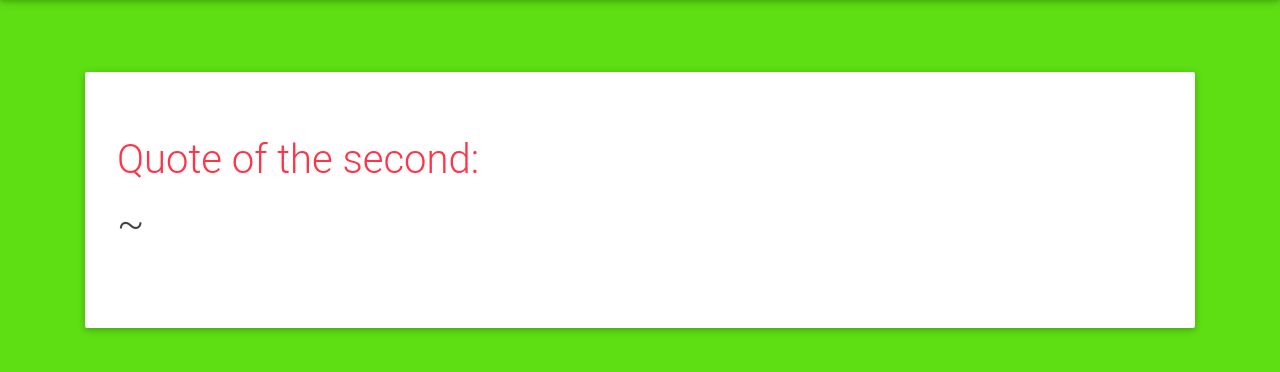
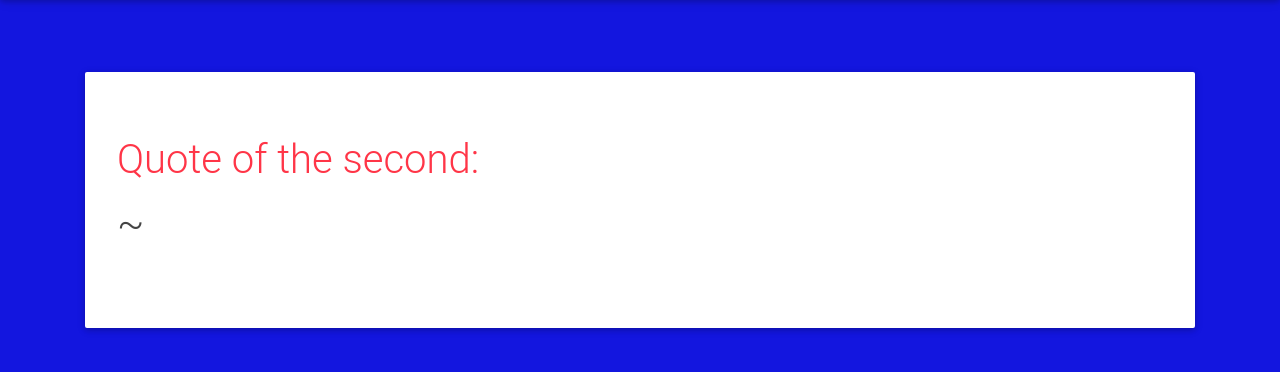
Before and after one commit to kaphie/Blog, a Flask app: page / in a window 1280 px wide. Shown: the part 56-428 px from the top of the page. Run offline with Flask 2, Linux system fonts and the light colour scheme; data that the repository does not hold is empty; some libraries are stand-ins or nearby versions.

Commit message:
final push

```diff
--- a/app/static/css/main.css
+++ b/app/static/css/main.css
@@ -1,5 +1,5 @@
 body {
-    background: #5ddf13;
+    background: #1316df;
     color: #ff0e06;
   }
 
```
